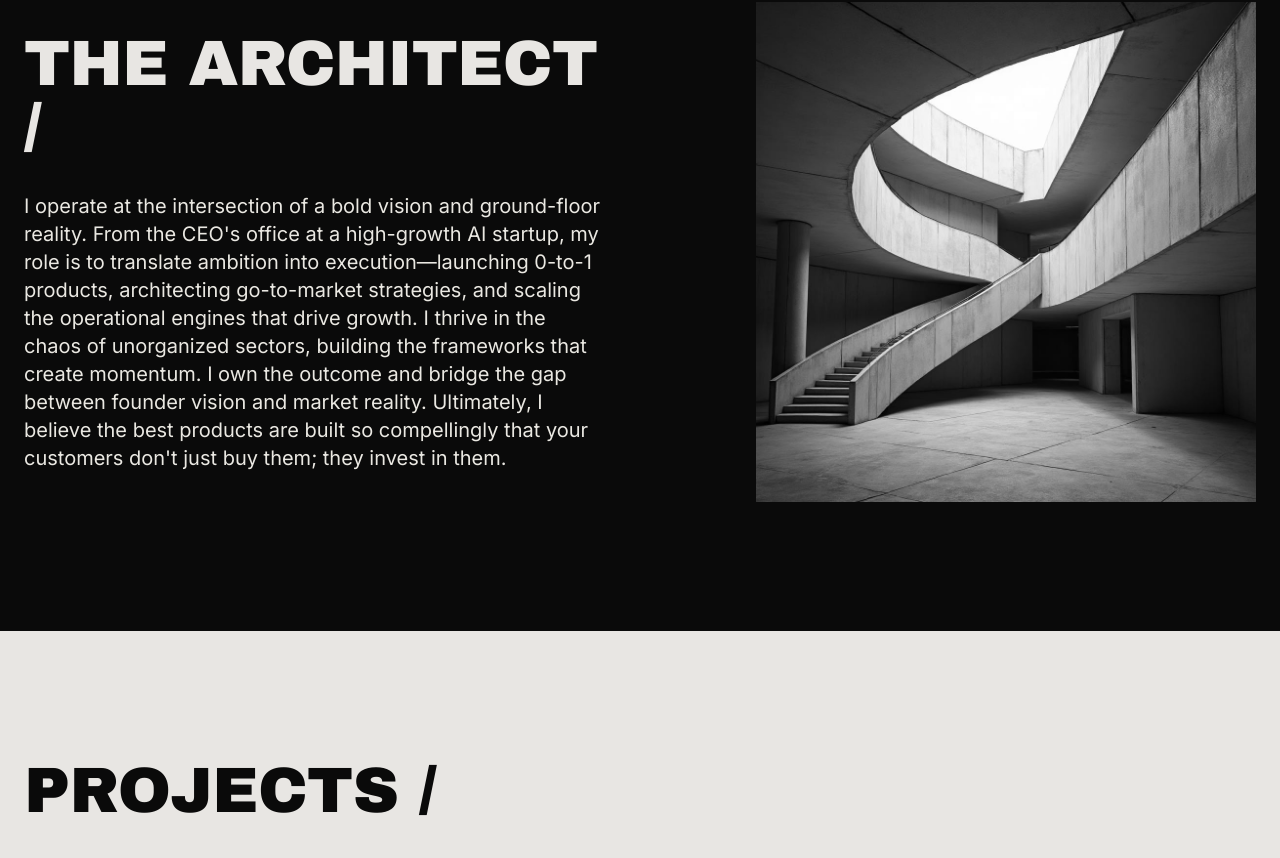
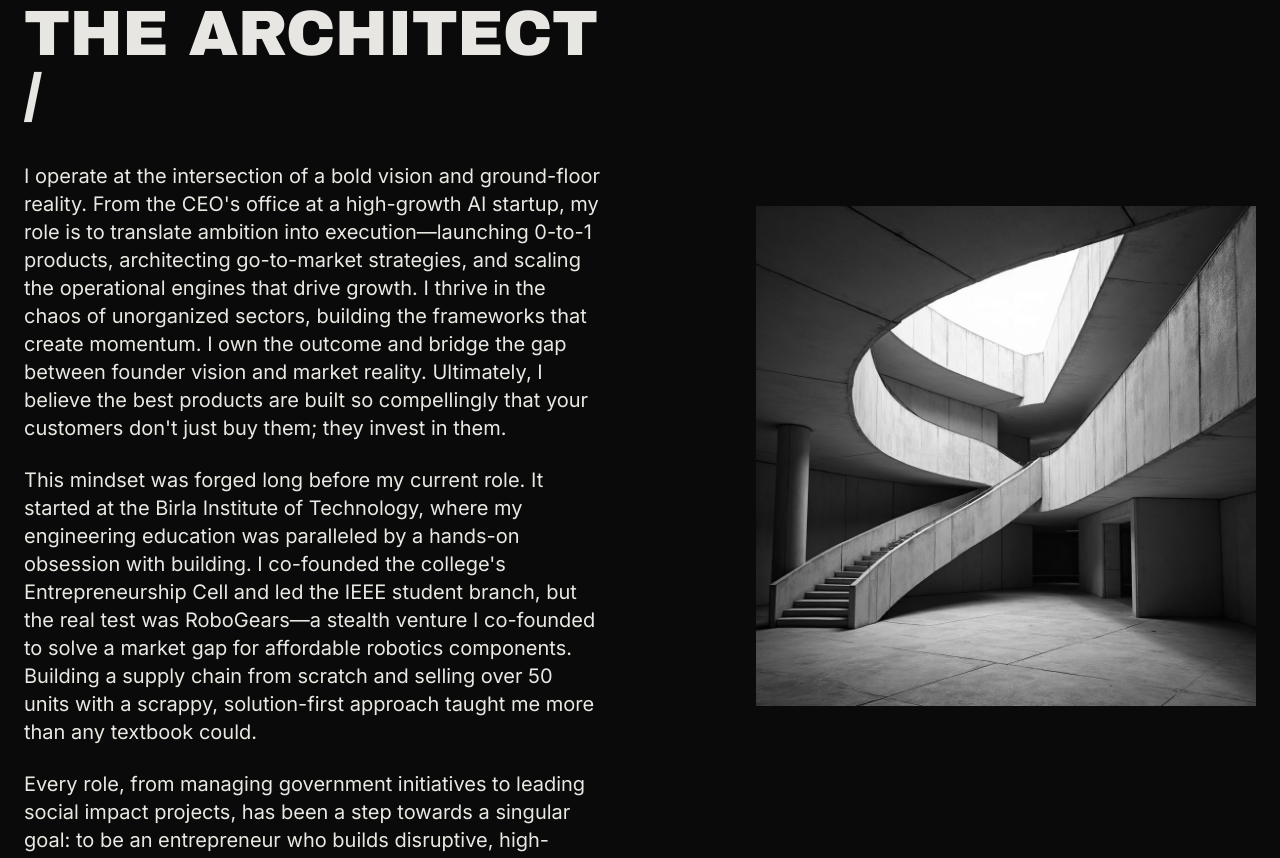
Before and after one commit to almanack007/aayush-anand-portfolio-muse, a React (Vite) app: page / in a window 1280 px wide. Shown: the part 4931-5789 px from the top of the page. Built offline with nearby package versions, Linux system fonts and the light colour scheme; the HTML template or start-up script is replaced by a standard one.

Commit message:
Fix navigation icons and about section

```diff
--- a/src/components/AboutSection.tsx
+++ b/src/components/AboutSection.tsx
@@ -8,9 +8,19 @@ const AboutSection = () => {
           {/* Left Column - Text */}
           <div className="space-y-8">
             <h2 className="text-display-md font-display mb-8">THE ARCHITECT /</h2>
-            <p className="text-lg md:text-xl font-body leading-relaxed" style={{ color: '#EAE8E2' }}>
-              I operate at the intersection of a bold vision and ground-floor reality. From the CEO's office at a high-growth AI startup, my role is to translate ambition into execution—launching 0-to-1 products, architecting go-to-market strategies, and scaling the operational engines that drive growth. I thrive in the chaos of unorganized sectors, building the frameworks that create momentum. I own the outcome and bridge the gap between founder vision and market reality. Ultimately, I believe the best products are built so compellingly that your customers don't just buy them; they invest in them.
-            </p>
+            <div className="space-y-6" style={{ color: '#EAE8E2' }}>
+              <p className="text-lg md:text-xl font-body leading-relaxed">
+                I operate at the intersection of a bold vision and ground-floor reality. From the CEO's office at a high-growth AI startup, my role is to translate ambition into execution—launching 0-to-1 products, architecting go-to-market strategies, and scaling the operational engines that drive growth. I thrive in the chaos of unorganized sectors, building the frameworks that create momentum. I own the outcome and bridge the gap between founder vision and market reality. Ultimately, I believe the best products are built so compellingly that your customers don't just buy them; they invest in them.
+              </p>
+
+              <p className="text-lg md:text-xl font-body leading-relaxed">
+                This mindset was forged long before my current role. It started at the Birla Institute of Technology, where my engineering education was paralleled by a hands-on obsession with building. I co-founded the college's Entrepreneurship Cell and led the IEEE student branch, but the real test was RoboGears—a stealth venture I co-founded to solve a market gap for affordable robotics components. Building a supply chain from scratch and selling over 50 units with a scrappy, solution-first approach taught me more than any textbook could.
+              </p>
+
+              <p className="text-lg md:text-xl font-body leading-relaxed">
+                Every role, from managing government initiatives to leading social impact projects, has been a step towards a singular goal: to be an entrepreneur who builds disruptive, high-impact companies. I am not just building a career; I am building a foundation for my own venture.
+              </p>
+            </div>
           </div>
 
           {/* Right Column - Abstract Architectural Image */}
--- a/src/components/ContactFormSection.tsx
+++ b/src/components/ContactFormSection.tsx
@@ -138,7 +138,7 @@ const ContactFormSection = () => {
               type="submit"
               disabled={isSubmitting || isSubmitted}
               size="lg"
-              className="bg-light-fg text-dark-bg hover:bg-light-fg/90 border-2 border-light-fg transition-colors text-sm tracking-wider px-8 py-6 w-full md:w-auto font-medium"
+              className="bg-light-fg text-dark-bg hover:bg-light-fg/90 border-2 border-light-fg transition-colors text-sm tracking-wider px-8 py-6 w-full md:w-auto font-medium [&>*]:text-dark-bg"
             >
               {isSubmitted ? (
                 <span className="flex items-center gap-2">
--- a/src/components/ProjectsShowcaseSection.tsx
+++ b/src/components/ProjectsShowcaseSection.tsx
@@ -74,7 +74,7 @@ const projects = [
 
 const ProjectsShowcaseSection = () => {
   return (
-    <section id="about" className="section-light py-24 md:py-32 border-t border-foreground">
+    <section id="projects" className="section-light py-24 md:py-32 border-t border-foreground">
       <div className="container mx-auto px-6">
         <h2 className="text-display-md font-display mb-20">PROJECTS /</h2>
 
```
